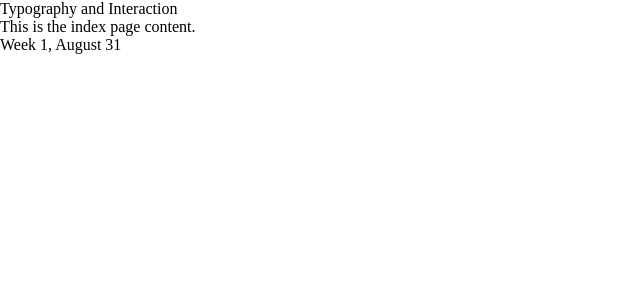
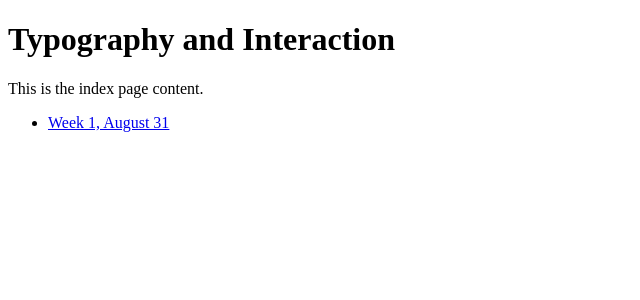
Before and after one commit to core-interaction/core-interaction.github.io, a Jekyll site: the page built from index.md, in a window 1280 px wide. Shown: the top 300 px of the page, without its empty margins (0-640 px from the left). Built offline with Jekyll 4.4.1, drawn with Linux system fonts in a browser that asks for light colours.

Commit message:
Rename, nix relative path.

```diff
--- a/_layouts/default.html
+++ b/_layouts/default.html
@@ -9,7 +9,7 @@
 			{% assign title = page.title %}
 		{% endif %}
 		<title>{{ title }}</title>
-		<link href="{{ '/assets/styles/index.css' | relative_path }}" rel="stylesheet">
+		<link href="/assets/styles/common.css" rel="stylesheet">
 	</head>
 	<body>
 		{{ content }}
--- a/assets/styles/index.scss
+++ b/assets/styles/common.scss
@@ -7,3 +7,17 @@
 @use "utilities" as *;
 
 @use 'reset';
+@use 'typography';
+
+
+
+:root {
+	--typography--leading: 1.2;
+	--typography--size:    2rem;
+}
+
+
+
+body {
+
+}
```
